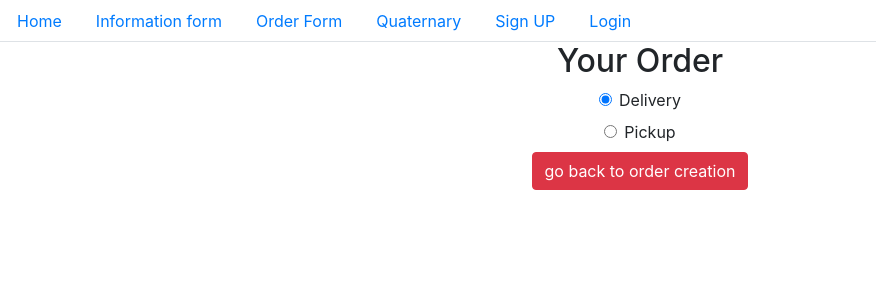
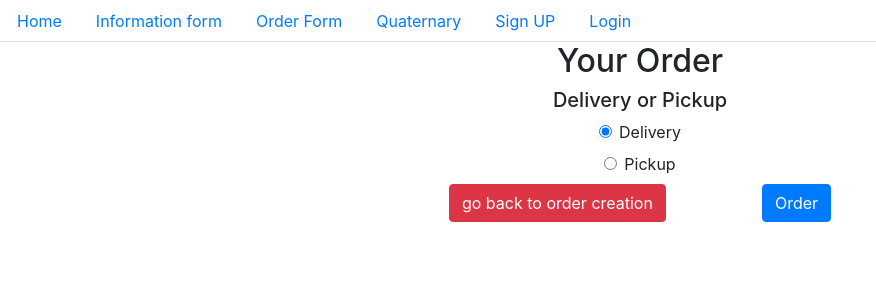
Before and after one commit to cswitzer85/project3, a React (Create React App) app in the folder client/: page /OrderForm in a window 1280 px wide. Both pictures are taken after a click on the button "Finalize Order". Shown: the top 300 px of the page, without its empty margins (0-876 px from the left). Built offline with nearby package versions, Linux system fonts and the light colour scheme.

Commit message:
Added another button in finalize order to complete the order. Doesn't do anything yet.

```diff
--- a/client/src/components/pages/OrderForm.js
+++ b/client/src/components/pages/OrderForm.js
@@ -64,6 +64,10 @@ function OrderForm() {
     console.log(orders.delivery);
   }
 
+  const finalizeOrder = (event) => {
+    //finish order here
+  }
+
   const form =
     (
       <div className="row">
@@ -101,6 +105,7 @@ function OrderForm() {
         })}
 
         {/* Delivery or Pickup */}
+        <h5 className="text-center">Delivery or Pickup</h5>
         <div className="row justify-content-center">
           <div className="form-check">
             <input className="form-check-input" onClick={updateDelivery} name="delivery" type="radio" id="delivery" checked={orders.delivery}/>
@@ -116,7 +121,8 @@ function OrderForm() {
 
         {/* Go back button */}
         <div className="row justify-content-center">
-          <button className="btn btn-danger" onClick={goBack}>go back to order creation</button>
+          <button className="btn btn-danger mr-5" onClick={goBack}>go back to order creation</button>
+          <button className="btn btn-primary ml-5" onClick={finalizeOrder}>Order</button>
         </div>
         </div>
       );
```
